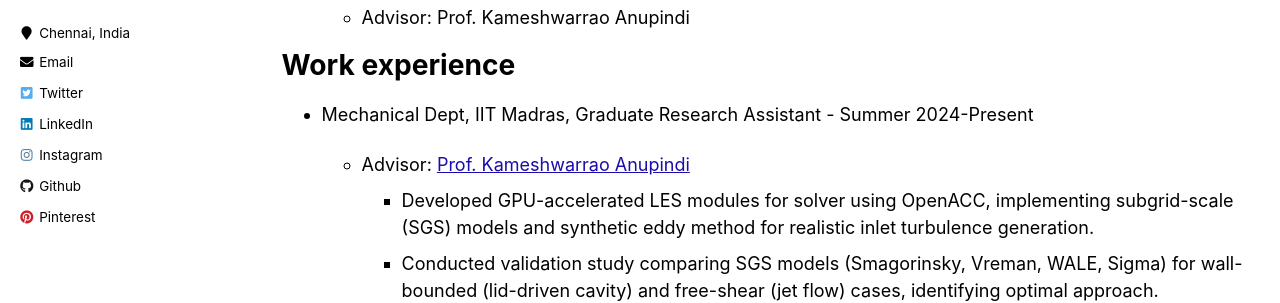
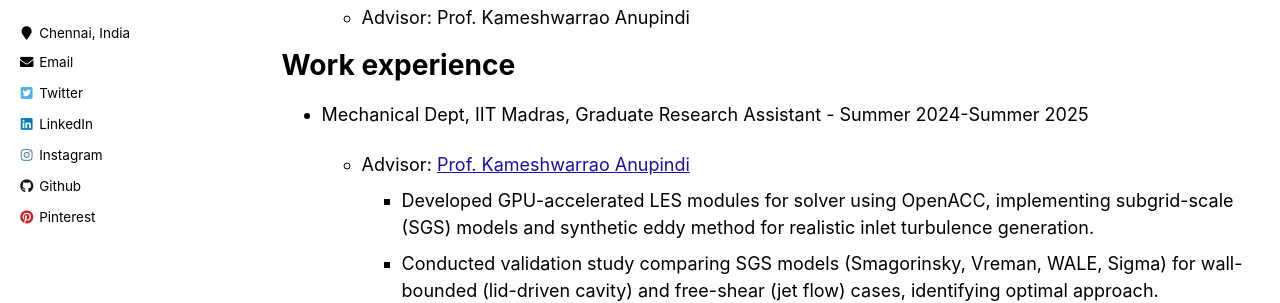
Before and after one commit to Kartik2605/Kartik2605.github.io, a Jekyll site: the page built from _pages/cv.md, in a window 1280 px wide and 900 px high. Shown: the part 413-716 px from the top of the window. Built offline with Jekyll 4.4.1, drawn with Linux system fonts in a browser that asks for light colours.

Commit message:
timeline of  DDP

```diff
--- a/_pages/cv.md
+++ b/_pages/cv.md
@@ -22,7 +22,7 @@ redirect_from:
 
 # Work experience
 
-- Mechanical Dept, IIT Madras, Graduate Research Assistant - Summer 2024-Present
+- Mechanical Dept, IIT Madras, Graduate Research Assistant - Summer 2024-Summer 2025
 
   - Advisor: [Prof. Kameshwarrao Anupindi](https://home.iitm.ac.in/kanupindi/)
     - Developed GPU-accelerated LES modules for solver using OpenACC, implementing subgrid-scale (SGS) models and synthetic eddy method for realistic inlet turbulence generation.
```
